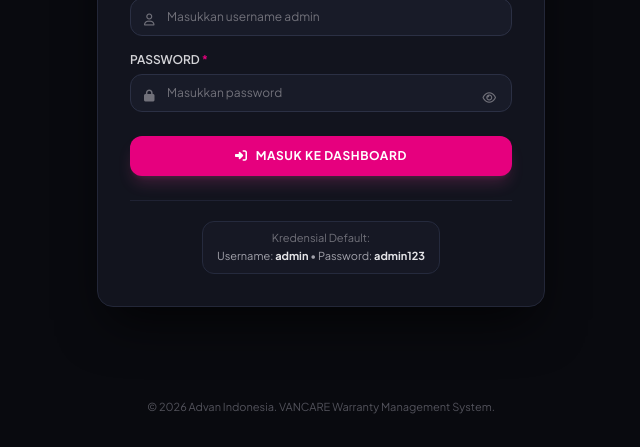
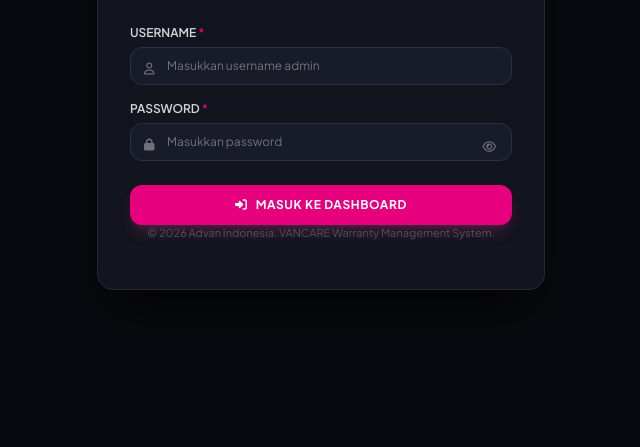
Before and after one commit to rakhanugrh/ADVAN-VANCARE, a website: page public/login.html in a window 1280 px wide. Shown: the part 353-800 px from the top of the page, without its empty margins (319-959 px from the left). Drawn offline with nearby package versions, Linux system fonts and the light colour scheme; some packages are replaced by stand-ins of ours; a script that the page names is missing.

Commit message:
chore: hapus hint kredensial default dan perbarui keamanan login

```diff
--- a/public/login.html
+++ b/public/login.html
@@ -120,16 +120,6 @@
 
       </form>
 
-      <!-- Default Credentials Hint -->
-      <div class="mt-6 pt-5 border-t border-[#1f2233] text-center">
-        <div class="inline-block bg-[#161824] border border-[#252a3d] px-3.5 py-2 rounded-xl text-[11px] text-zinc-400">
-          <span class="text-zinc-500 block mb-0.5">Kredensial Default:</span>
-          Username: <strong class="text-zinc-200">admin</strong> &bull; Password: <strong class="text-zinc-200">admin123</strong>
-        </div>
-      </div>
-
-    </div>
-  </div>
 
   <!-- Simple Footer -->
   <footer class="w-full text-center text-[11px] text-zinc-600 pb-4">
```
